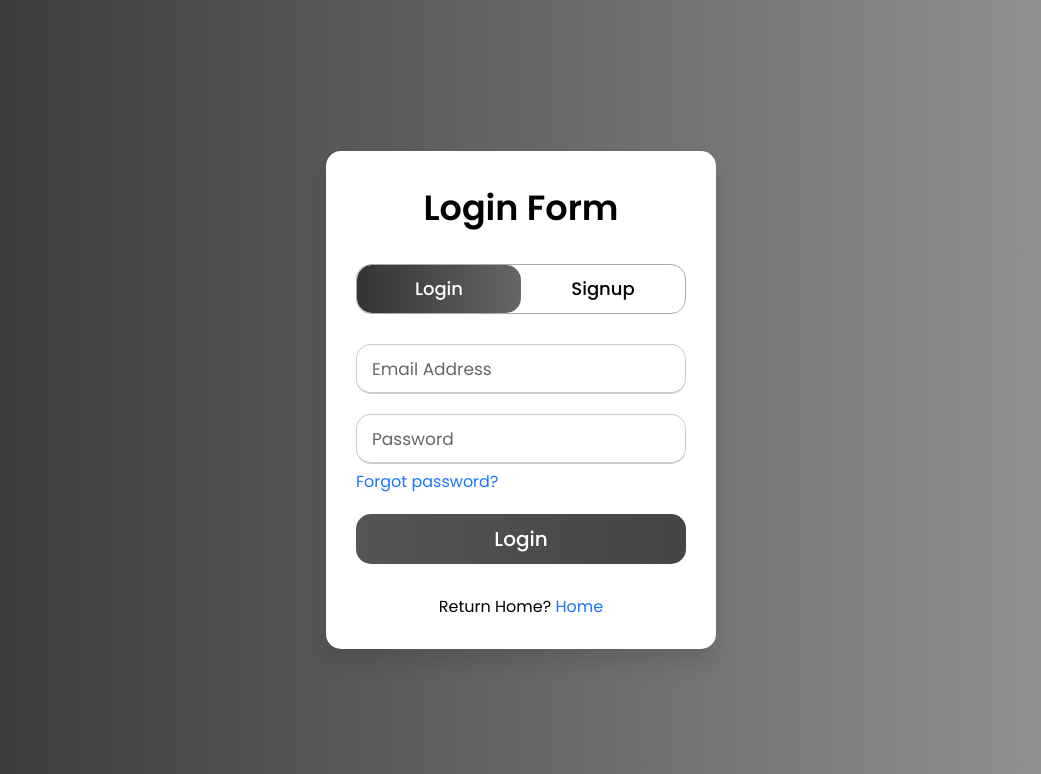
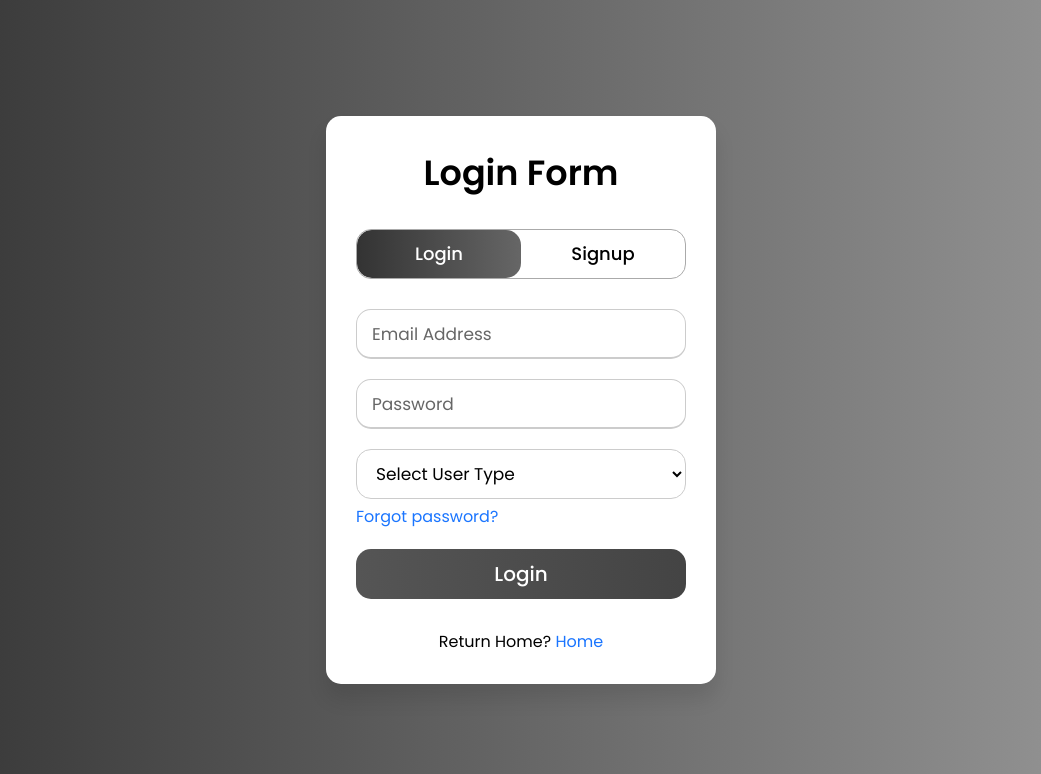
Before and after one commit to komer301/airline-project, a Flask app: page /login in a window 1280 px wide. Shown: the top 774 px of the page, without its empty margins (119-1160 px from the left). Run offline with Flask 3, Linux system fonts and the light colour scheme.

Commit message:
im cooking

```diff
--- a/app.py
+++ b/app.py
@@ -20,37 +20,80 @@ def home():
 
 @app.route('/login', methods=['GET', 'POST'])
 def login():
+    if request.method == 'POST':
+        user_type = request.form.get('user_type')
+        password = request.form.get('password')
+        if not user_type or not password:
+            return jsonify({'success': False, 'message': 'Missing email or password'}), 400
+
+        if user_type == "Staff":
+            username = request.form.get('username')
+             # Query the database to check if the user exists
+            with conn.cursor() as cursor:
+                sql = "SELECT * FROM AirlineStaff WHERE username = %s"
+                cursor.execute(sql, (username,))
+                user = cursor.fetchone()
+            if user and check_password_hash(user['password'], password):
+            # User exists and password matches
+            # Log the user in here if you are using Flask-Login
+                return jsonify({'success': True, 'message': 'Login successful'})
+            else:
+                return jsonify({'success': False, 'message': 'Invalid credentials'}), 401
+        else:
+            email = request.form.get('email')
+            with conn.cursor() as cursor:
+                sql = "SELECT * FROM Customer WHERE email = %s"
+                cursor.execute(sql, (email,))
+                user = cursor.fetchone()
+            if user and check_password_hash(user['password'], password):
+            # User exists and password matches
+            # Log the user in here if you are using Flask-Login
+                return jsonify({'success': True, 'message': 'Login successful'})
+            else:
+                return jsonify({'success': False, 'message': 'Invalid credentials'}), 401
+
     return render_template("login.html")
-
-@app.route('/alogin', methods=['POST'])
-def process_login():
-    email = request.form.get('email')
-    password = request.form.get('password')
-    if not email or not password:
-        return jsonify({'success': False, 'message': 'Missing email or password'}), 400
-
-    if email == "test@example.com" and password == "securepassword":
-        return jsonify({'success': True, 'message': 'Login successful'})
-    else:
-        return jsonify({'success': False, 'message': 'Invalid credentials'}), 401
-
-
-
-#Configure MySQL
-# For MAMP on Mac, add the port or unix_socket AND pwd = "root"
 
 @app.route('/signup', methods=['POST'])
 def process_signup():
     email = request.form.get('email')
     password = request.form.get('password')
-    confirm_password = request.form.get('confirm_password')
-    if not email or not password or not confirm_password:
+    user_type = request.form.get('user_type')
+    if not email or not password or not user_type:
         return jsonify({'success': False, 'message': 'Missing information'}), 400
 
-    if password != confirm_password:
-        return jsonify({'success': False, 'message': 'Passwords do not match'}), 400
+    if user_type == "Staff":
+        username = request.form.get('username')
+        with conn.cursor() as cursor:
+            sql = "SELECT * FROM Staff WHERE username = %s"
+            cursor.execute(sql, (username,))
+            existing_user = cursor.fetchone()
 
-    # Proceed to create the user account...
+        if existing_user:
+            return jsonify({'success': False, 'message': 'Username already exists'}), 409
+        with conn.cursor() as cursor:
+            sql = "SELECT * FROM Staff WHERE email = %s"
+            cursor.execute(sql, (email,))
+            existing_user = cursor.fetchone()
+
+        if existing_user:
+            return jsonify({'success': False, 'message': 'Email already exists'}), 409
+    else:
+        with conn.cursor() as cursor:
+            sql = "SELECT * FROM Customer WHERE email = %s"
+            cursor.execute(sql, (username,))
+            existing_user = cursor.fetchone()
+
+        if existing_user:
+            return jsonify({'success': False, 'message': 'Username already exists'}), 409
+
+    # If the user does not exist, insert the new user into the database
+    hashed_password = generate_password_hash(password)
+    with conn.cursor() as cursor:
+        sql = "INSERT INTO Customer (email, password) VALUES (%s, %s)"
+        cursor.execute(sql, (email, hashed_password))
+        conn.commit()
+
     return jsonify({'success': True, 'message': 'Signup successful'})
 
 if __name__ == "__main__":
--- a/static/css/login.css
+++ b/static/css/login.css
@@ -193,3 +193,24 @@ form .btn input[type="submit"] {
   font-weight: 500;
   cursor: pointer;
 }
+
+.form-inner form .field select {
+  height: 100%;
+  width: 100%;
+  outline: none;
+  padding-left: 15px;
+  border-radius: 15px;
+  border: 1px solid #ccc; /* Updated to a consistent gray */
+  font-size: 17px;
+  transition: all 0.3s ease;
+  background-color: #fff; /* Background color for dropdown */
+}
+
+.form-inner form .field select:focus {
+  border-color: #333; /* Dark gray focus */
+}
+
+.form-inner form .field select::placeholder {
+  color: #666; /* Placeholder text color */
+  transition: all 0.3s ease;
+}
--- a/static/js/login.js
+++ b/static/js/login.js
@@ -3,6 +3,7 @@ const loginForm = document.querySelector("form.login");
 const loginBtn = document.querySelector("label.login");
 const signupBtn = document.querySelector("label.signup");
 const signupLink = document.querySelector("form .signup-link a");
+
 signupBtn.onclick = () => {
   loginForm.style.marginLeft = "-50%";
   loginText.style.marginLeft = "-50%";
@@ -11,47 +12,71 @@ loginBtn.onclick = () => {
   loginForm.style.marginLeft = "0%";
   loginText.style.marginLeft = "0%";
 };
-signupLink.onclick = () => {
-  signupBtn.click();
-  return false;
-};
+// signupLink.onclick = () => {
+//   signupBtn.click();
+//   return false;
+// };
 
-$(document).ready(function () {
-  $("form.login").on("submit", function (event) {
-    event.preventDefault(); // Prevent default form submission
-    var form = $(this);
-    $.ajax({
-      url: "/alogin",
-      type: "POST",
-      data: form.serialize(),
-      success: function (response) {
-        alert(response.message);
-        if (response.success) {
-          window.location.href = "/"; // Redirect to login after signup
-        }
-      },
-      error: function (response) {
-        alert(response.responseJSON.message);
-      },
-    });
+document
+  .getElementById("user-type-signup")
+  .addEventListener("change", function () {
+    var userType = this.value;
+    if (userType === "staff") {
+      document.getElementById("username-field-signup").style.display = "block";
+    } else {
+      document.getElementById("username-field-signup").style.display = "none";
+    }
   });
 
-  $("form.signup").on("submit", function (event) {
-    event.preventDefault();
-    var form = $(this);
-    $.ajax({
-      url: "/signup",
-      method: "POST",
-      data: form.serialize(),
-      success: function (response) {
-        alert(response.message);
-        if (response.success) {
-          window.location.href = "/"; // Redirect to login after signup
-        }
-      },
-      error: function (response) {
-        alert(response.responseJSON.message);
-      },
-    });
+document
+  .getElementById("user-type-login")
+  .addEventListener("change", function () {
+    var userType = this.value;
+    if (userType === "staff") {
+      document.getElementById("email-field").style.display = "none";
+      document.getElementById("username-field").style.display = "block";
+    } else {
+      document.getElementById("email-field").style.display = "block";
+      document.getElementById("username-field").style.display = "none";
+    }
   });
-});
+
+// $(document).ready(function () {
+//   $("form.login").on("submit", function (event) {
+//     event.preventDefault(); // Prevent default form submission
+//     var form = $(this);
+//     $.ajax({
+//       url: "/login",
+//       type: "POST",
+//       data: form.serialize(),
+//       success: function (response) {
+//         alert(response.message);
+//         if (response.success) {
+//           window.location.href = "/"; // Redirect to login after signup
+//         }
+//       },
+//       error: function (response) {
+//         alert(response.responseJSON.message);
+//       },
+//     });
+//   });
+
+//   $("form.signup").on("submit", function (event) {
+//     event.preventDefault();
+//     var form = $(this);
+//     $.ajax({
+//       url: "/signup",
+//       method: "POST",
+//       data: form.serialize(),
+//       success: function (response) {
+//         alert(response.message);
+//         if (response.success) {
+//           window.location.href = "/"; // Redirect to login after signup
+//         }
+//       },
+//       error: function (response) {
+//         alert(response.responseJSON.message);
+//       },
+//     });
+//   });
+// });
--- a/templates/login.html
+++ b/templates/login.html
@@ -24,15 +24,25 @@
                     <div class="slider-tab"></div>
                 </div>
                 <div class="form-inner">
-                    <form action="/alogin" method="post" class="login">
-                        <div class="field">
+                    <form action="" method="post" class="login">
+                        <div class="field" id="email-field">
                             <input type="email" name="email" placeholder="Email Address" required>
+                        </div>
+                        <div class="field" id="username-field" style="display: none;">
+                            <input type="text" name="username" placeholder="Username">
                         </div>
                         <div class="field">
                             <input type="password" name="password" placeholder="Password" required>
                         </div>
+                        <div class="field">
+                            <select name="user_type" id="user-type-login" required>
+                                <option value="" disabled selected>Select User Type</option>
+                                <option value="customer">Customer</option>
+                                <option value="staff">Staff Member</option>
+                            </select>
+                        </div>
                         <div class="pass-link">
-                            <a href="#">Forgot password?</a>
+                            <a href="/">Forgot password?</a>
                         </div>
                         <div class="field btn">
                             <div class="btn-layer"></div>
@@ -42,7 +52,10 @@
                             Return Home? <a href="/">Home</a>
                         </div>
                     </form>
-                    <form action="/signup" method="post" class="signup">
+                    <form action="/" method="post" class="signup">
+                        <div class="field" id="username-field-signup" style="display: none;">
+                            <input type="text" name="username" placeholder="Username">
+                        </div>
                         <div class="field">
                             <input type="email" name="email" placeholder="Email Address" required>
                         </div>
@@ -50,10 +63,11 @@
                             <input type="password" name="password" placeholder="Password" required>
                         </div>
                         <div class="field">
-                            <input type="password"
-                                   name="confirm_password"
-                                   placeholder="Confirm password"
-                                   required>
+                            <select name="user_type" id="user-type-signup" required>
+                                <option value="" disabled selected>Select User Type</option>
+                                <option value="Customer">Customer</option>
+                                <option value="Staff">Staff Member</option>
+                            </select>
                         </div>
                         <div class="field btn">
                             <div class="btn-layer"></div>
```
